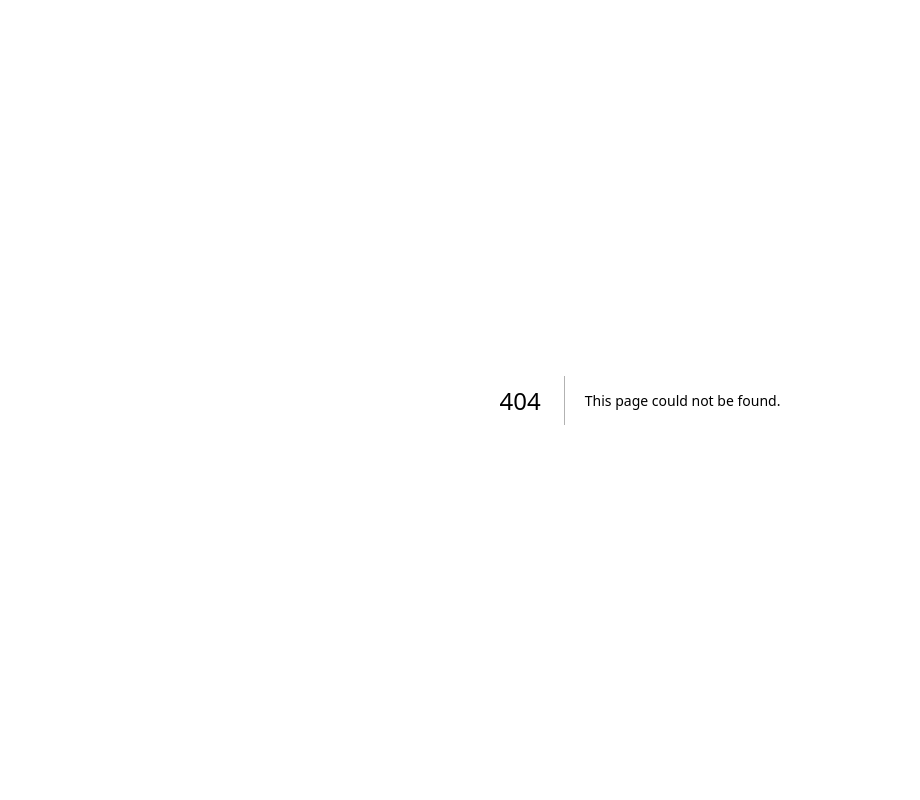
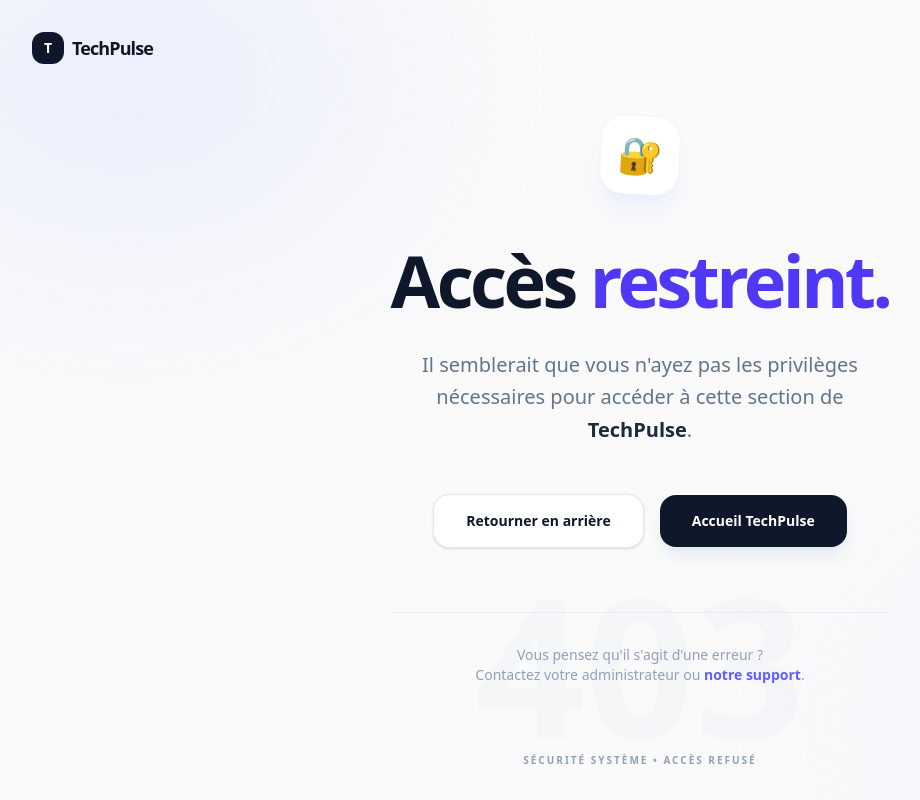
Before and after one commit to Josue-ui582/tech-pulse, a Next.js app in the folder web/: page /unauthorized in a window 1280 px wide. Before the commit this address had no page. Shown: the whole page, without its empty margins (0-920 px from the left). Built offline with nearby package versions, Linux system fonts and the light colour scheme.

Commit message:
creating unauthorized page

```diff
--- /dev/null
+++ b/web/src/app/unauthorized/layout.tsx
@@ -0,0 +1,36 @@
+'use client';
+
+import React from 'react';
+
+export default function UnauthorizedLayout({
+  children,
+}: {
+  children: React.ReactNode;
+}) {
+  return (
+    <div className="min-h-screen bg-[#FAFAFA] antialiased selection:bg-indigo-100 selection:text-indigo-900">
+      <div className="relative flex min-h-screen flex-col">
+        <header className="absolute top-0 left-0 w-full p-8 z-50">
+          <div className="max-w-7xl mx-auto flex items-center gap-2 group cursor-default">
+            <div className="w-8 h-8 bg-slate-900 rounded-xl flex items-center justify-center text-white font-black text-sm group-hover:bg-indigo-600 transition-colors duration-300">
+              T
+            </div>
+            <span className="text-lg font-bold tracking-tighter text-slate-900">
+              TechPulse
+            </span>
+          </div>
+        </header>
+
+        <div className="flex-1">
+          {children}
+        </div>
+
+        <footer className="absolute bottom-0 w-full p-8 text-center">
+            <p className="text-[10px] uppercase tracking-[0.2em] text-slate-400 font-bold">
+                Sécurité Système • Accès Refusé
+            </p>
+        </footer>
+      </div>
+    </div>
+  );
+}
--- /dev/null
+++ b/web/src/app/unauthorized/page.tsx
@@ -0,0 +1,57 @@
+'use client';
+
+import Link from 'next/link';
+import { useRouter } from 'next/navigation';
+
+export default function UnauthorizedPage() {
+  const router = useRouter();
+
+  return (
+    <main className="relative min-h-screen w-full flex items-center justify-center bg-[#FAFAFA] overflow-hidden">
+      <div className="absolute top-[-10%] left-[-10%] w-[40%] h-[40%] bg-indigo-100 rounded-full blur-[120px] opacity-60" />
+      <div className="absolute bottom-[-10%] right-[-10%] w-[40%] h-[40%] bg-violet-100 rounded-full blur-[120px] opacity-60" />
+
+      <div className="relative z-10 max-w-2xl px-6 text-center">
+        <div className="inline-flex items-center justify-center w-20 h-20 rounded-3xl bg-white border border-slate-100 shadow-xl shadow-indigo-100/50 mb-10 rotate-3 group hover:rotate-0 transition-transform duration-500">
+          <span className="text-4xl">🔐</span>
+        </div>
+
+        <h1 className="text-5xl md:text-7xl font-black text-slate-900 tracking-tighter mb-6 leading-tight">
+          Accès <span className="text-indigo-600">restreint.</span>
+        </h1>
+
+        <p className="text-lg md:text-xl text-slate-500 mb-12 max-w-md mx-auto leading-relaxed">
+          Il semblerait que vous n'ayez pas les privilèges nécessaires pour accéder à cette section de <span className="font-bold text-slate-800">TechPulse</span>.
+        </p>
+
+        {/* Actions */}
+        <div className="flex flex-col sm:flex-row items-center justify-center gap-4">
+          <button
+            onClick={() => router.back()}
+            className="w-full sm:w-auto px-8 py-4 bg-white text-slate-900 border border-slate-200 rounded-2xl font-bold text-sm hover:bg-slate-50 hover:border-slate-300 transition-all shadow-sm cursor-pointer"
+          >
+            Retourner en arrière
+          </button>
+
+          <Link
+            href="/"
+            className="w-full sm:w-auto px-8 py-4 bg-slate-900 text-white rounded-2xl font-bold text-sm hover:bg-indigo-600 transition-all shadow-lg shadow-slate-200 cursor-pointer"
+          >
+            Accueil TechPulse
+          </Link>
+        </div>
+
+        <div className="mt-16 pt-8 border-t border-slate-200/60">
+          <p className="text-sm text-slate-400">
+            Vous pensez qu'il s'agit d'une erreur ? <br />
+            Contactez votre administrateur ou <a href="mailto:support@techpulse.com" className="text-indigo-500 font-semibold hover:underline">notre support</a>.
+          </p>
+        </div>
+      </div>
+
+      <div className="absolute bottom-10 left-1/2 -translate-x-1/2 pointer-events-none select-none">
+        <span className="text-[15vw] font-black text-slate-200/20 leading-none">403</span>
+      </div>
+    </main>
+  );
+}
```
